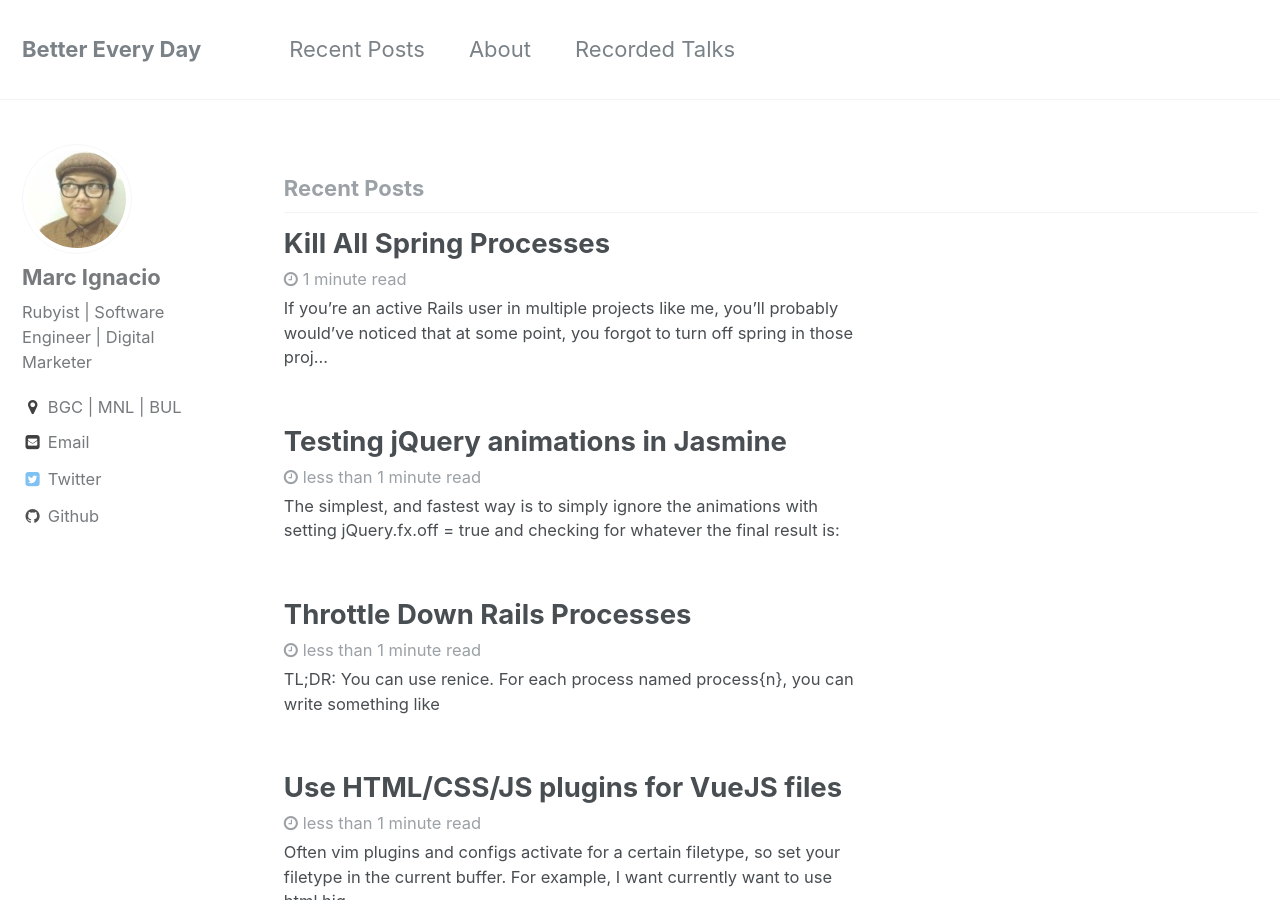
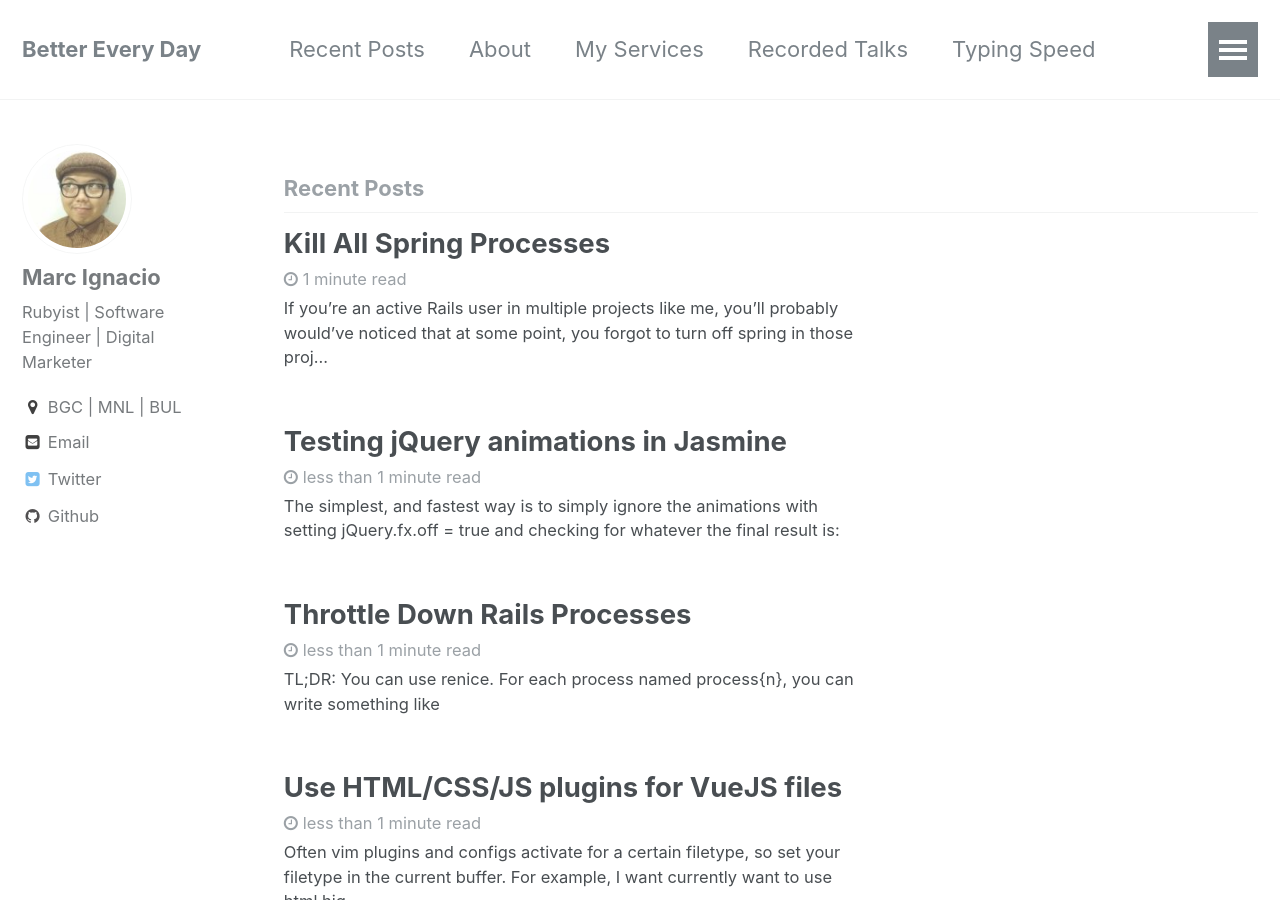
Before and after one commit to padi/padi.github.io, a Jekyll site: the page built from index.html, in a window 1280 px wide and 900 px high. Built offline with Jekyll 4.4.1, drawn with Linux system fonts in a browser that asks for light colours; the list of posts is cut into pages by our own code.

```diff
--- a/_data/navigation.yml
+++ b/_data/navigation.yml
@@ -4,5 +4,11 @@ main:
     url: /
   - title: About
     url: /about
+  - title: My Services
+    url: https://padi.github.io/portfolio/
   - title: Recorded Talks
     url: https://www.youtube.com/playlist?list=PLUWxUW-YCdzw4plP128fg6kUK8obHMD4b
+  - title: Typing Speed
+    url: https://monkeytype.com/profile/m14o
+  - title: CSSBattle.dev
+    url: https://cssbattle.dev/player/mri
```
